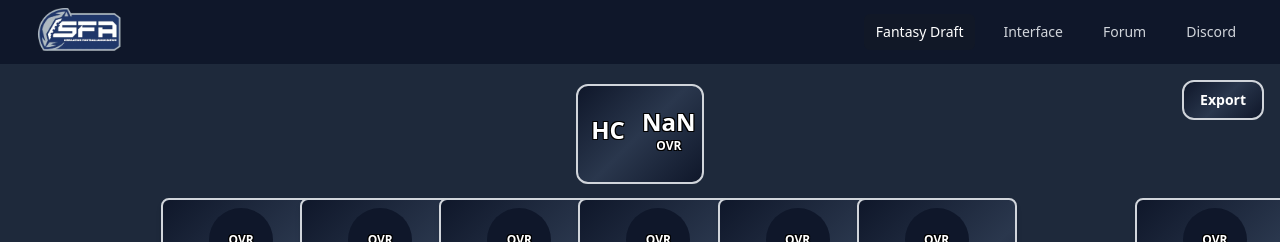
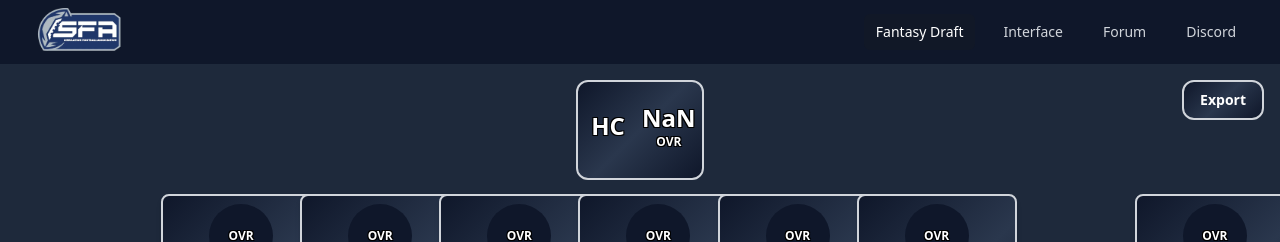
Before and after one commit to Kirbskol/simnfl-fantasy, a React (Vite) app: page /roster in a window 1280 px wide. Shown: the top 242 px of the page. Built offline with nearby package versions, Linux system fonts and the light colour scheme.

Commit message:
Adjust margin-top further to bring button in line

```diff
--- a/src/components/Roster.jsx
+++ b/src/components/Roster.jsx
@@ -21,7 +21,7 @@ const Roster = () => {
     return (
         <div className="p-4 text-right">
             <button class="border-2 border-gray-300 bg-shiny-dark-blue hover:bg-shiny-gold hover:text-blue-950 text-white text-sm font-bold mt-0 py-2 px-4 rounded-xl">Export</button>
-            <div className="flex items-center -mt-9 justify-center">
+            <div className="flex items-center -mt-10 justify-center">
                 <div className={`text-2xl font-bold border-2 border-gray-300 mb-2 p-3 w-32 h-26 rounded-xl ${avgOVR >= 80 ? 'bg-shiny-gold text-white' : 'bg-shiny-dark-blue text-white'} text-outline-black flex items-center justify-center`}>
                     <div className="text-2xl font-bold mb-2 p-3 w-16 h-16 text-white text-outline-black flex flex-col items-center justify-center">
                         HC
```
